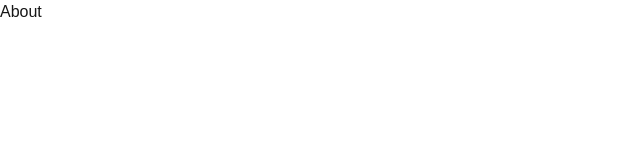
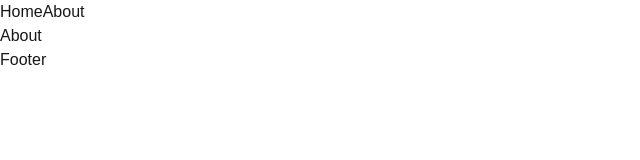
Before and after one commit to emanuelhaciu/miracle-tree-test-app, a Next.js app: page /about in a window 1280 px wide. Shown: the top 160 px of the page, without its empty margins (0-640 px from the left). Built offline with nearby package versions, Linux system fonts and the light colour scheme.

Commit message:
Implement post card reusable component, post cards grid component from home route, implement nav-bar, header. Implement post actions file, specifically, getPostsAction

```diff
--- /dev/null
+++ b/src/app/components/layout/footer.tsx
@@ -0,0 +1,11 @@
+import Wrapper from './wrapper';
+
+export function Footer() {
+  return (
+    <footer className="w-full">
+      <Wrapper>
+        <p>Footer</p>
+      </Wrapper>
+    </footer>
+  );
+}
--- /dev/null
+++ b/src/app/components/layout/header.tsx
@@ -0,0 +1,12 @@
+import { NavBar } from './nav-bar';
+import Wrapper from './wrapper';
+
+export function Header() {
+  return (
+    <header className="w-full">
+      <Wrapper>
+        <NavBar />
+      </Wrapper>
+    </header>
+  );
+}
--- /dev/null
+++ b/src/app/components/layout/index.tsx
@@ -0,0 +1,12 @@
+import { Footer } from './footer';
+import { Header } from './header';
+
+export const Layout = ({ children }: { children: React.ReactNode }) => {
+  return (
+    <div>
+      <Header />
+      {children}
+      <Footer />
+    </div>
+  );
+};
--- /dev/null
+++ b/src/app/components/layout/nav-bar.tsx
@@ -0,0 +1,29 @@
+import Link from 'next/link';
+const navItems = [
+  {
+    label: 'Home',
+    href: '/',
+  },
+  {
+    label: 'About',
+    href: '/about',
+  },
+];
+
+export function NavBar() {
+  return (
+    <nav className="w-full pb-6">
+      <div className="flex items-center justify-center gap-28 2xl:text-4xl">
+        {navItems.map((item) => (
+          <Link
+            href={item.href}
+            key={item.href}
+            className="active:text-mainColor"
+          >
+            {item.label}
+          </Link>
+        ))}
+      </div>
+    </nav>
+  );
+}
--- a/src/pages/_app.tsx
+++ b/src/pages/_app.tsx
@@ -1,6 +1,11 @@
-import "@/styles/globals.css";
-import type { AppProps } from "next/app";
+import { Layout } from '@/app/components/layout';
+import '@/styles/globals.css';
+import type { AppProps } from 'next/app';
 
 export default function App({ Component, pageProps }: AppProps) {
-  return <Component {...pageProps} />;
+    return (
+        <Layout>
+            <Component {...pageProps} />
+        </Layout>
+    );
 }
```
Also changed, not shown: src/app/actions/post-actions.ts (added, +15 -0 lines), src/app/components/layout/wrapper.tsx (+6 -4 lines), src/app/components/routes/home/post-cards.tsx (added, +16 -0 lines), src/pages/index.tsx (+14 -4 lines), tsconfig.json (+23 -5 lines), 1 other file (tests, documents, lock files or other folders).
